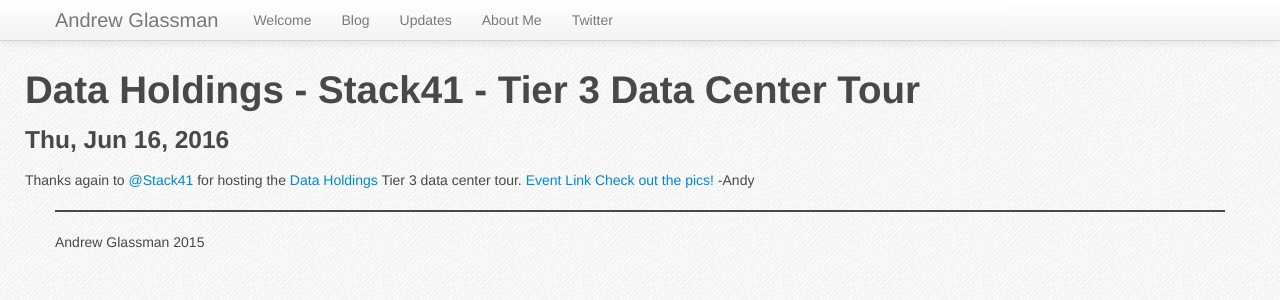
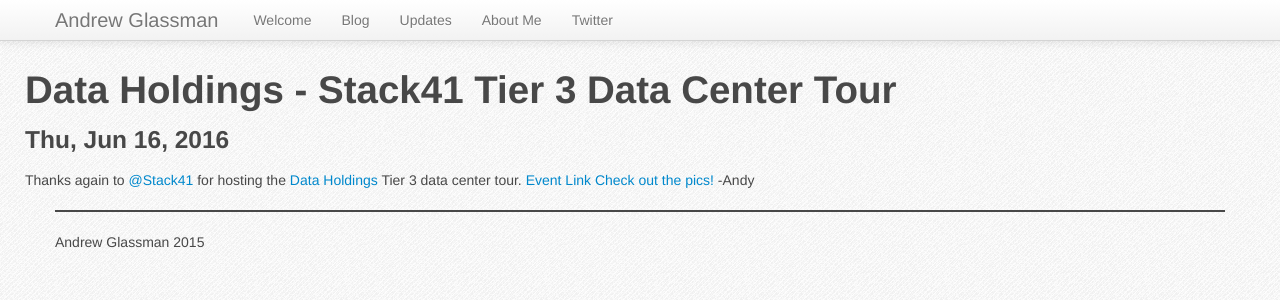
Before and after one commit to aglassman/aglassman.github.io, a Jekyll site: the page built from _posts/2016-6-16-GreaterMilwaukeeJavaMeetup.html, in a window 1280 px wide. Shown: the top 300 px of the page. Built offline with Jekyll 4.4.1, drawn with Linux system fonts in a browser that asks for light colours.

```diff
--- a/_posts/2016-6-16-GreaterMilwaukeeJavaMeetup.html
+++ b/_posts/2016-6-16-GreaterMilwaukeeJavaMeetup.html
@@ -1,6 +1,6 @@
 ---
 layout: post
-title: Data Holdings - Stack41 - Tier 3 Data Center Tour
+title: Data Holdings - Stack41 Tier 3 Data Center Tour
 ---
 <div class="D_bbcode">
 Thanks again to <a href="https://twitter.com/stack41mke">@Stack41</a> for hosting the <a href="http://www.dataholdings.com/">Data Holdings</a> Tier 3 data center tour.
```
